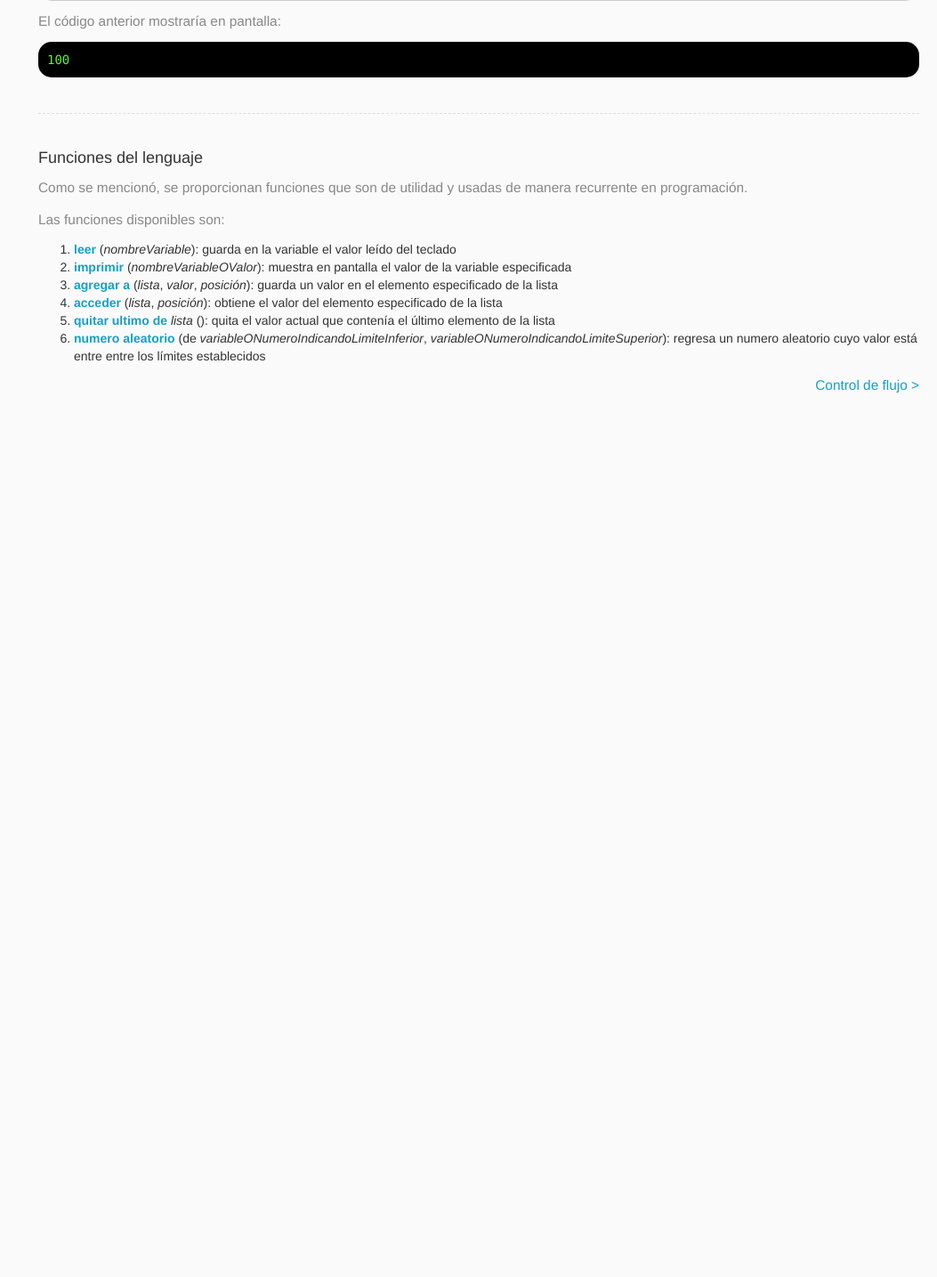
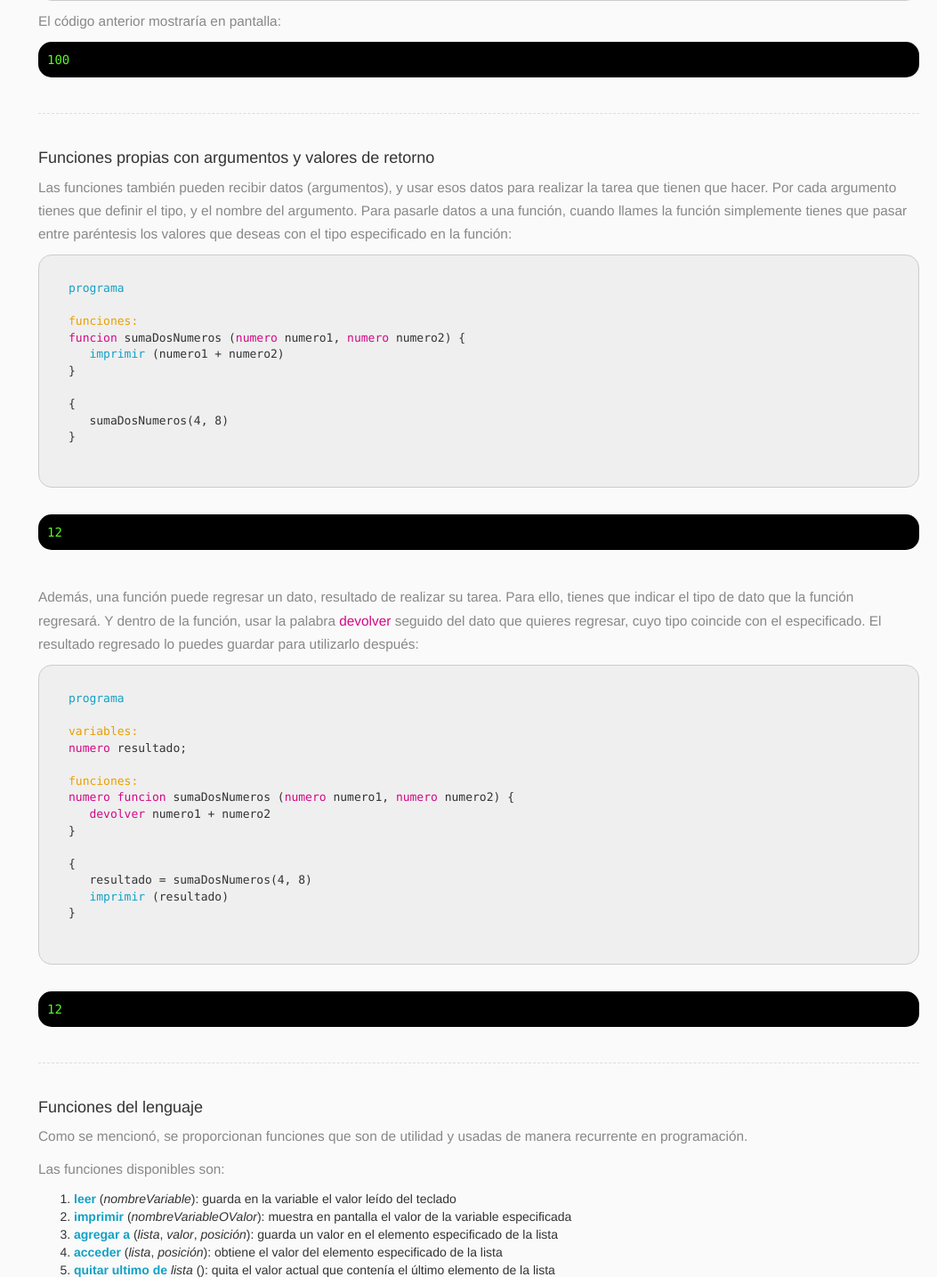
Before and after one commit to AlexHenkel/C-ES, a Flask app: page /funciones in a window 1280 px wide. Shown: the part 1359-2794 px from the top of the page at 89% size, without its empty margins (227-1280 px from the left). Before the commit the page ends 1801 px from the top, so only its background shows below. Run offline with Flask 2, Linux system fonts and the light colour scheme; some libraries are stand-ins or nearby versions.

Commit message:
Explain functions with parameters and return type

```diff
--- a/input.txt
+++ b/input.txt
@@ -1,10 +1,14 @@
 programa
 
 variables:
-texto hola, mundo;
+numero resultado;
+
+funciones
+numero funcion sumaDosNumeros (numero numero1, numero numero2) {
+   devolver numero1 + numero2
+}
 
 {
-   hola = "¡Hola"
-   mundo = ", mundo!"
-   imprimir (hola + mundo)
+   resultado = sumaDosNumeros(4, 8)
+   imprimir (resultado)
 }
--- a/templates/funciones.html
+++ b/templates/funciones.html
@@ -68,8 +68,6 @@
                      <div class="line"></div>
 
                      <h4>Funciones propias</h4>
-
-
                      <p>Por cada función tienes que especificar la palabra <span class="reserved-word-3">funcion</span>, seguido por el nombre de la función,
                         un conjunto de paréntesis y un conjunto de llaves. Dentro del conjunto de llaves puedes declarar variables y usar otras funciones:
                      </p>
@@ -126,6 +124,63 @@
 
                      <div class="line"></div>
 
+                     <h4>Funciones propias con argumentos y valores de retorno</h4>
+                     <p>Las funciones también pueden recibir datos (argumentos), y usar esos datos para realizar la tarea que tienen que hacer.
+                        Por cada argumento tienes que definir el tipo, y el nombre del argumento. Para pasarle datos a una función, cuando llames la función
+                        simplemente tienes que pasar entre paréntesis los valores que deseas con el tipo especificado en la función:</p>
+
+      <pre>
+      <code>
+   <span class="reserved-word">programa</span>
+
+   <span class="reserved-word-2">funciones:</span>
+   <span class="reserved-word-3">funcion</span> sumaDosNumeros (<span class="reserved-word-3">numero</span> numero1, <span class="reserved-word-3">numero</span> numero2) {
+      <span class="reserved-word">imprimir</span> (numero1 + numero2)
+   }
+
+   {
+      sumaDosNumeros(4, 8)
+   }
+      </code>
+      </pre>
+                     <br />
+                     <div class="output">
+                        <samp>12</samp>
+                     </div>
+
+                     <br />
+                     <br />
+                     <p>Además, una función puede regresar un dato, resultado de realizar su tarea. Para ello, tienes que indicar el tipo de dato
+                        que la función regresará. Y dentro de la función, usar la palabra <span class="reserved-word-3">devolver</span> seguido del dato que quieres
+                        regresar, cuyo tipo coincide con el especificado. El resultado regresado lo puedes guardar para utilizarlo después:</p>
+
+      <pre>
+      <code>
+   <span class="reserved-word">programa</span>
+
+   <span class="reserved-word-2">variables:</span>
+   <span class="reserved-word-3">numero</span> resultado;
+
+   <span class="reserved-word-2">funciones:</span>
+   <span class="reserved-word-3">numero</span> <span class="reserved-word-3">funcion</span> sumaDosNumeros (<span class="reserved-word-3">numero</span> numero1, <span class="reserved-word-3">numero</span> numero2) {
+      <span class="reserved-word-3">devolver</span> numero1 + numero2
+   }
+
+   {
+      resultado = sumaDosNumeros(4, 8)
+      <span class="reserved-word">imprimir</span> (resultado)
+   }
+      </code>
+      </pre>
+                     <br />
+                     <div class="output">
+                        <samp>12</samp>
+                     </div>
+
+
+
+                     <div class="line"></div>
+
                      <h4>Funciones del lenguaje</h4>
                      <p>Como se mencionó, se proporcionan funciones que son de utilidad y usadas de manera recurrente en programación.</p>
 
```
